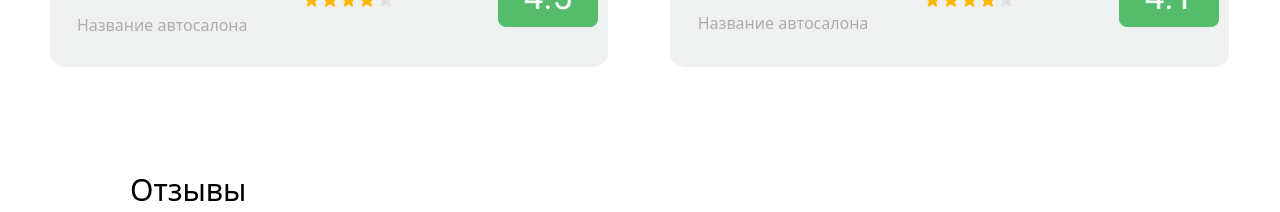
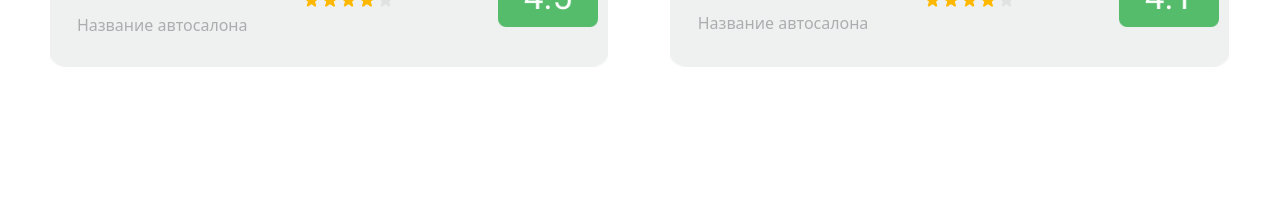
Before and after one commit to SobirSharipov/PROJECT-3-DAY, a website: page SRC/sabrina1.html in a window 1280 px wide. Shown: the part 5551-5763 px from the top of the page. After the commit the page ends 5618 px from the top, so only its background shows below. Drawn offline with nearby package versions, Linux system fonts and the light colour scheme.

```diff
--- a/SRC/sabrina1.html
+++ b/SRC/sabrina1.html
@@ -553,7 +553,6 @@
 	  </div>
 	  </div>
 
-	  <p class="text-[30px] font-medium mt-[100px] xs:ml-[20px] md:ml-[130px]">Отзывы</p>
 
 
 
```
